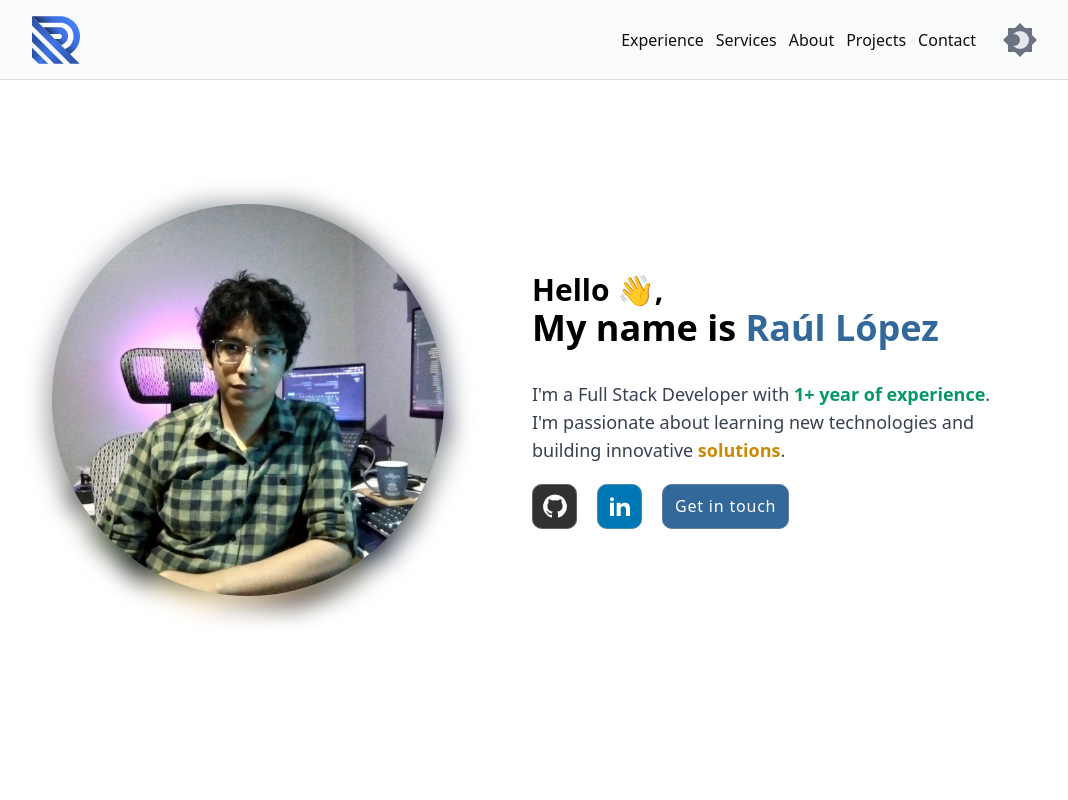
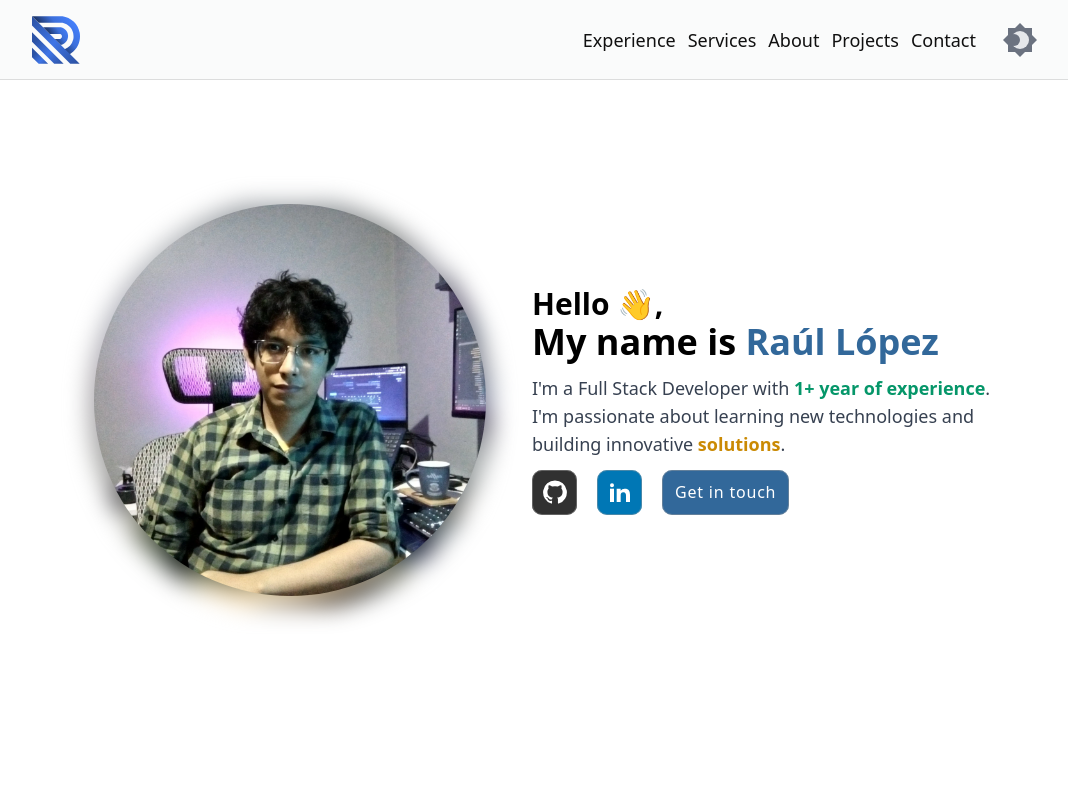
Before and after one commit to ralodev/ralodev, a Vue app: page / in a window 1280 px wide. Shown: the top 800 px of the page, without its empty margins (108-1176 px from the left). Built offline with nearby package versions, Linux system fonts and the light colour scheme.

Commit message:
UI Layout fixed

```diff
--- a/src/components/NavBar.vue
+++ b/src/components/NavBar.vue
@@ -33,13 +33,13 @@
       <!-- Content -->
       <div class="flex flex-row">
         <!-- Desktop menu -->
-        <div className="hidden md:flex code text-base pe-8">
+        <div className="hidden md:flex code text-lg pe-8">
           <!-- TailwindCSS Dropdown HOME -->
           <div class="flex w-full flex-row">
             <ul class="flex gap-3">
               <li class="">
                 <RouterLink
-                  class="border-b-lprimary text-ltext1 hover:border-b-2 dark:border-b-dprimary dark:text-dtext1"
+                  class="dark:border-b-primary_dark border-b-primary text-ltext1 hover:border-b-2 dark:text-dtext1"
                   :to="{ name: 'Home', hash: '#experience' }"
                   spy="{true}"
                   smooth="{true}"
@@ -52,7 +52,7 @@
               </li>
               <li class="">
                 <RouterLink
-                  class="border-b-lprimary text-ltext1 hover:border-b-2 dark:border-b-dprimary dark:text-dtext1"
+                  class="dark:border-b-primary_dark border-b-primary text-ltext1 hover:border-b-2 dark:text-dtext1"
                   :to="{ name: 'Home', hash: '#services' }"
                   spy="{true}"
                   smooth="{true}"
@@ -66,7 +66,7 @@
 
               <li class="">
                 <RouterLink
-                  class="border-b-lprimary text-ltext1 hover:border-b-2 dark:border-b-dprimary dark:text-dtext1"
+                  class="dark:border-b-primary_dark border-b-primary text-ltext1 hover:border-b-2 dark:text-dtext1"
                   :to="{ name: 'Home', hash: '#about' }"
                   spy="{true}"
                   smooth="{true}"
@@ -79,7 +79,7 @@
               </li>
               <li class="">
                 <RouterLink
-                  class="border-b-lprimary text-ltext1 hover:border-b-2 dark:border-b-dprimary dark:text-dtext1"
+                  class="dark:border-b-primary_dark border-b-primary text-ltext1 hover:border-b-2 dark:text-dtext1"
                   :to="{ name: 'Home', hash: '#projects' }"
                   spy="{true}"
                   smooth="{true}"
@@ -92,7 +92,7 @@
               </li>
               <li class="">
                 <RouterLink
-                  class="border-b-lprimary text-ltext1 hover:border-b-2 dark:border-b-dprimary dark:text-dtext1"
+                  class="dark:border-b-primary_dark border-b-primary text-ltext1 hover:border-b-2 dark:text-dtext1"
                   :to="{ name: 'Home', hash: '#contact' }"
                   spy="{true}"
                   smooth="{true}"
--- a/src/views/home/AboutSection.vue
+++ b/src/views/home/AboutSection.vue
@@ -61,14 +61,14 @@
         </span>
       </div>
       <!-- Section Header -->
-      <header class="pb-3 text-2xl font-semibold dark:text-dtext1">
+      <header class="p-4 text-2xl font-semibold dark:text-dtext1">
         Education
       </header>
       <!--Section Body -->
       <div class="">
         <!--Section Description -->
         <div
-          class="sticky top-20 z-[2] flex border-b-2 border-[#464646] bg-bg pb-2 dark:border-[#838383] dark:bg-bg_dark"
+          class="sticky top-20 z-[2] flex border-b-2 border-[#464646] bg-bg px-2 pb-2 dark:border-[#838383] dark:bg-bg_dark"
         >
           <span class="w-[90px]">
             <img
@@ -193,14 +193,14 @@
     <!-- Awards section -->
     <section class="mt-5 text-[#14142b] dark:text-dtext2">
       <!-- Section Header -->
-      <header class="pb-3 text-2xl font-semibold dark:text-dtext1">
+      <header class="p-4 text-2xl font-semibold dark:text-dtext1">
         Awards
       </header>
       <!--Section Body -->
       <div class="">
         <!--Section Description -->
         <div
-          class="sticky top-20 z-[2] flex border-b-2 border-[#464646] bg-bg pb-2 dark:border-[#838383] dark:bg-bg_dark"
+          class="sticky top-20 z-[2] flex border-b-2 border-[#464646] bg-bg px-2 pb-2 dark:border-[#838383] dark:bg-bg_dark"
         >
           <span>
             <img
--- a/src/views/home/ContactSection.vue
+++ b/src/views/home/ContactSection.vue
@@ -2,7 +2,7 @@
   <section
     id="contact"
     name="contact"
-    className="w-full min-h-screen items-center justify-center content-center relative overflow-x-hidden pt-[90px]"
+    className="w-full min-h-screen items-center justify-center content-center relative overflow-x-hidden pt-[90px] px-4"
   >
     <header class="">
       <h2
@@ -88,7 +88,6 @@
           action="https://getform.io/f/e69a0dfe-0aa2-403e-abc8-a745cf4fd478"
           method="POST"
           class="flex max-w-[600px] flex-col gap-y-5 self-center pt-3 text-start"
-
         >
           <label class="block">
             <span class="mb-1">
--- a/src/views/home/IntroductionSection.vue
+++ b/src/views/home/IntroductionSection.vue
@@ -5,14 +5,15 @@
     className="w-full min-h-screen h-auto flex items-center justify-center content-center -mt-[80px]"
   >
     <article
-      className="xl:px-0 md:px-10 mx-auto justify-center h-full text-center grid-cols-2 "
+      className="xl:px-0 md:px-10 mx-auto justify-center w-full h-full text-center grid-cols-2 "
     >
       <div class="relative text-start dark:text-gray-300 md:gap-x-0">
         <!--card-->
-        <div class="relative p-4 duration-500 md:grid md:grid-cols-2">
+        <div
+          class="relative grid grid-cols-2 flex-col justify-center p-4 duration-500"
+        >
           <span
-            class="group/x relative col-span-2 h-[400px] w-[400px] lg:col-span-1"
-            ref="mediaContainer"
+            class="group/x relative col-span-2 mx-auto h-[210px] w-[210px] sm:h-[310px] sm:w-[310px] lg:col-span-1 lg:h-[400px] lg:w-[400px]"
           >
             <div class="absolute">
               <div class="absolute inset-0 z-[-1]">
@@ -38,7 +39,7 @@
             </div>
           </span>
           <span
-            class="col-span-2 my-auto block items-center justify-center pt-10 text-center md:text-start lg:col-span-1 lg:pt-0"
+            class="col-span-2 my-auto block items-center justify-center text-center md:pt-10 lg:col-span-1 lg:pt-0 lg:text-start"
           >
             <h1 className="dark:text-dtext1 font-semibold text-3xl">
               Hello 👋,
@@ -49,7 +50,7 @@
               </span>
             </h1>
             <p
-              className="dark:text-gray-300 pt-3 md:text-lg text-base text-gray-700 my-5"
+              className="dark:text-gray-300 py-3 md:text-lg text-base text-gray-700"
             >
               I'm a Full Stack Developer with
               <strong class="text-emerald-600 dark:text-emerald-200">
@@ -60,7 +61,7 @@
                 >solutions</strong
               >.
             </p>
-            <span class="flex justify-evenly md:justify-normal md:gap-5">
+            <span class="flex justify-evenly md:gap-5 lg:justify-normal">
               <span class="flex gap-5">
                 <SocialButton icon="GitHub" href="https://github.com/ralodev" />
                 <SocialButton
--- a/src/views/home/ProjectsSection.vue
+++ b/src/views/home/ProjectsSection.vue
@@ -5,7 +5,7 @@
     className="w-full min-h-screen h-auto pt-[90px]"
   >
     <article
-      className="xl:px-0 pb-10 mx-auto justify-center h-full text-center"
+      className="xl:px-0 pb-10 mx-auto justify-center h-full text-center px-4"
     >
       <div class="text-start">
         <header>
```
